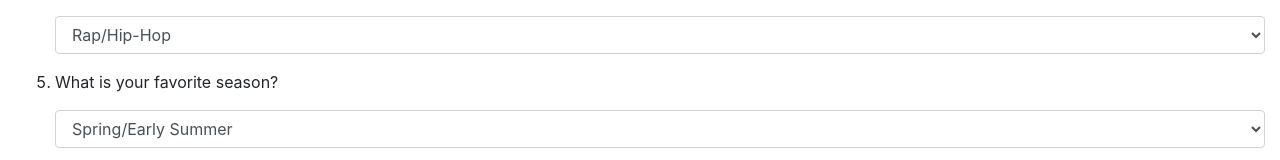
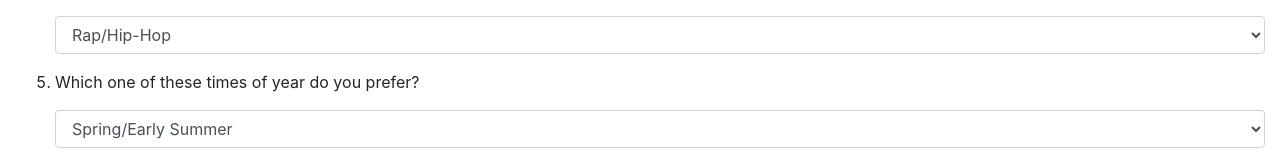
Before and after one commit to mattfoley0375/programlanguage, a plain HTML site: page programlanguage.html in a window 1280 px wide. Shown: the part 487-647 px from the top of the page. Drawn offline with Linux system fonts and the light colour scheme.

Commit message:
change the wording of questions

```diff
--- a/programlanguage.html
+++ b/programlanguage.html
@@ -52,7 +52,7 @@
       </li>
       <p></p>
       <li>
-        <p>What is your favorite season?</p>
+        <p>Which one of these times of year do you prefer?</p>
         <select class="form-control" id="music">
           <option value="1">Spring/Early Summer</option>
           <option value="2">Late Fall/Early Winter</option>
```
